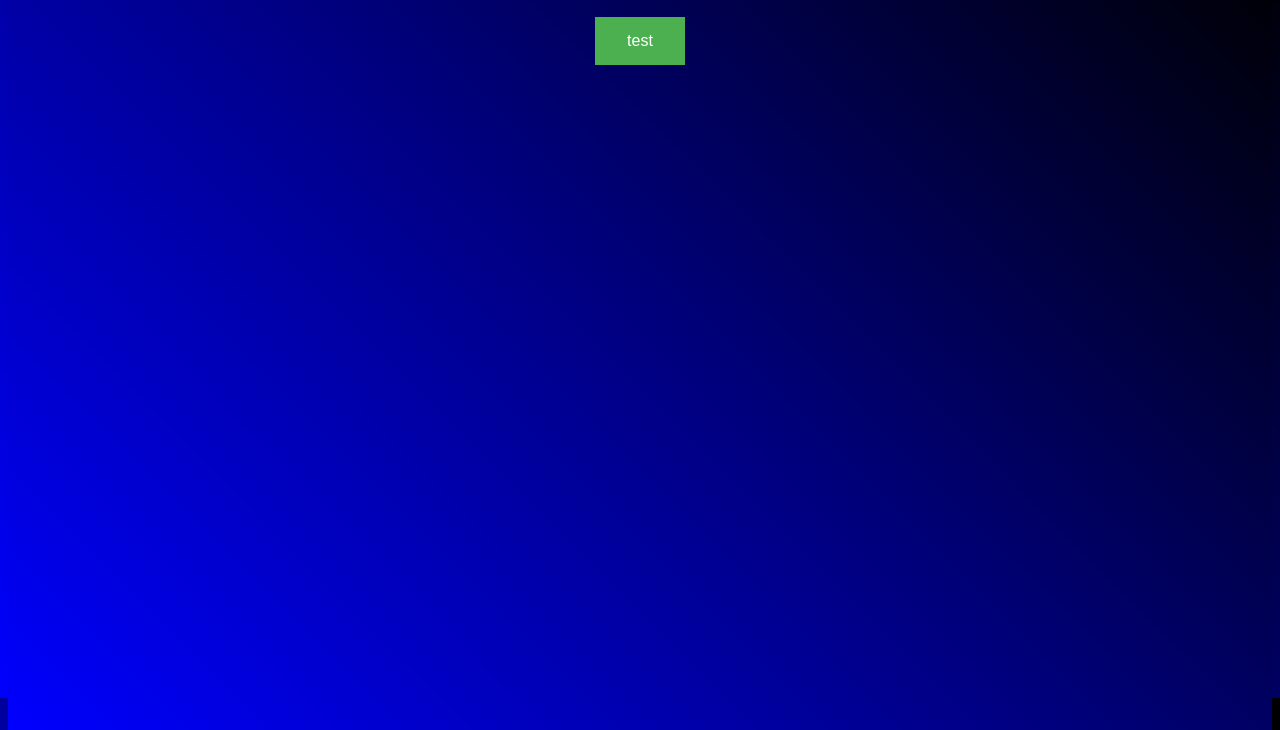
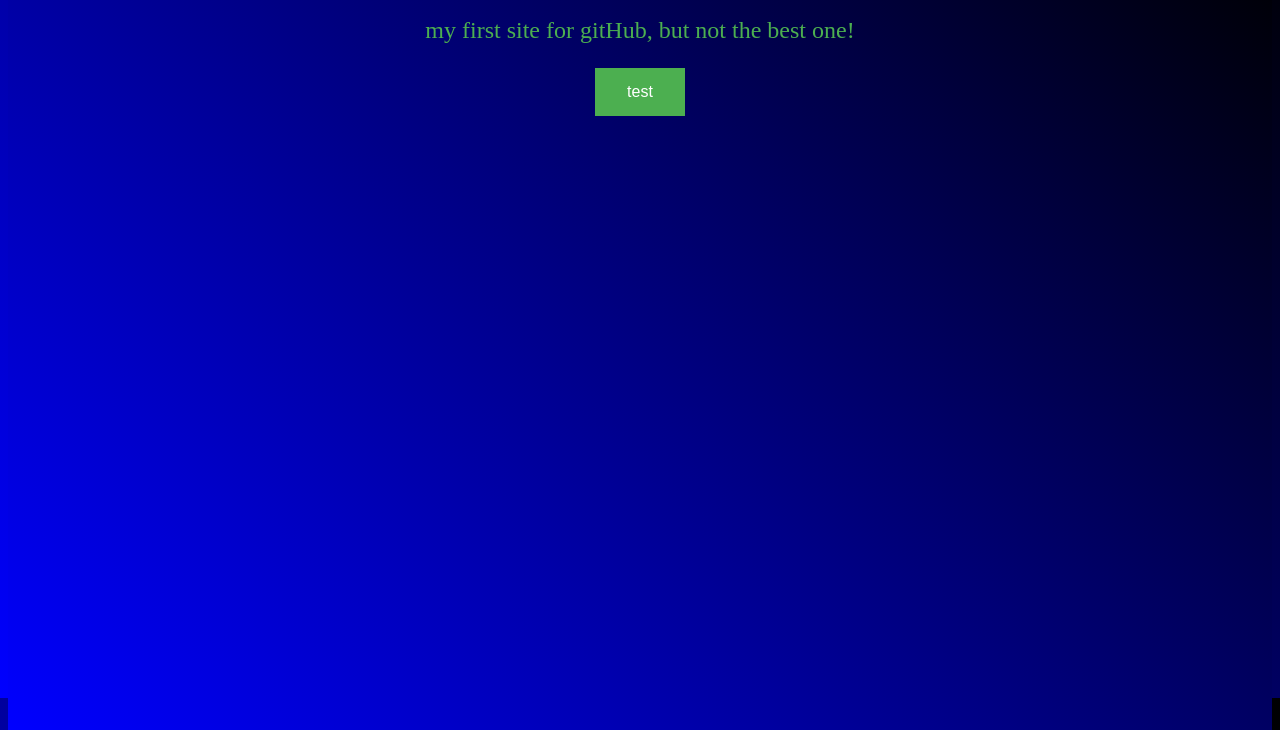
Before and after one commit to do1bolob/test, a plain HTML site: page index.html in a window 1280 px wide. Shown: the part 102-832 px from the top of the page. Drawn offline with Linux system fonts and the light colour scheme.

Commit message:
Some text

```diff
--- a/index.html
+++ b/index.html
@@ -13,6 +13,8 @@
 
     <h1>My test</h1>
 
+    <p>my first site for gitHub, but not the best one!</p>
+
 
         <button onclick="test()">test</button>
 
--- a/style.css
+++ b/style.css
@@ -21,3 +21,7 @@ button {
     display: inline-block;
     font-size: 16px;
   }
+
+  p {
+    color: #4CAF50;
+  }
```
Also changed, not shown: 1 other file.
